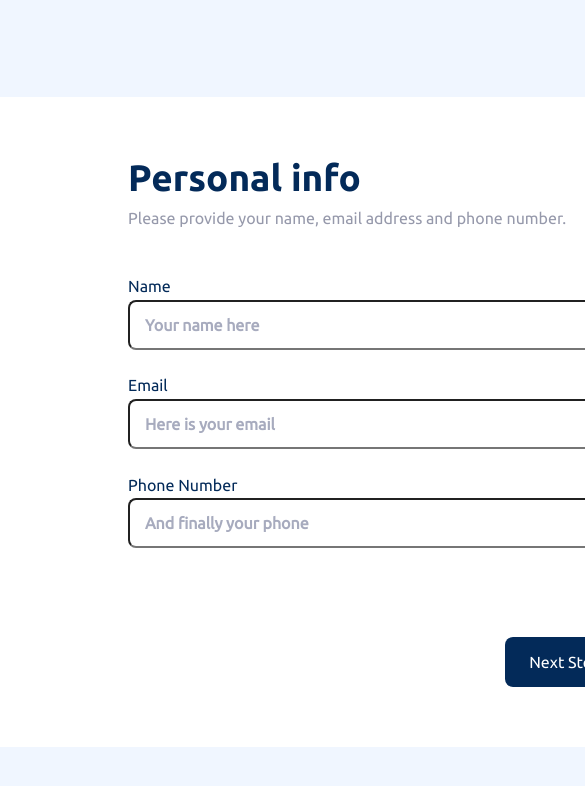
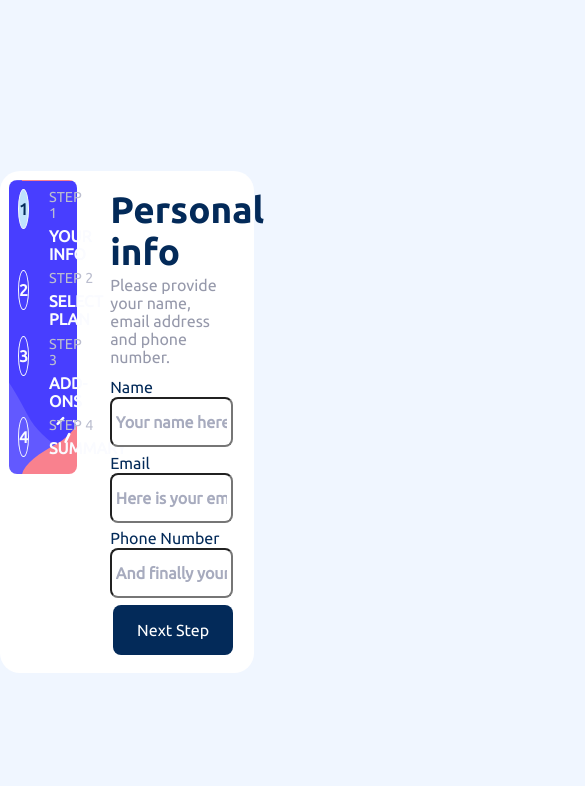
Before and after one commit to gbatistaa/multi-step-form, a React (Create React App) app: page / in a window 390 px wide. Shown: the top 786 px of the page, 585 px wide, since content can reach past the window. Built offline with nearby package versions, Linux system fonts and the light colour scheme.

Commit message:
adição de responsividade na main

```diff
--- a/src/css/App.css
+++ b/src/css/App.css
@@ -6,8 +6,8 @@
 }
 
 main {
-    height: 650px;
-    width: 1000px;
+    height: 90%;
+    width: 65%;
     padding: 2.2%;
     border-radius: 20px;
     display: flex;
```
